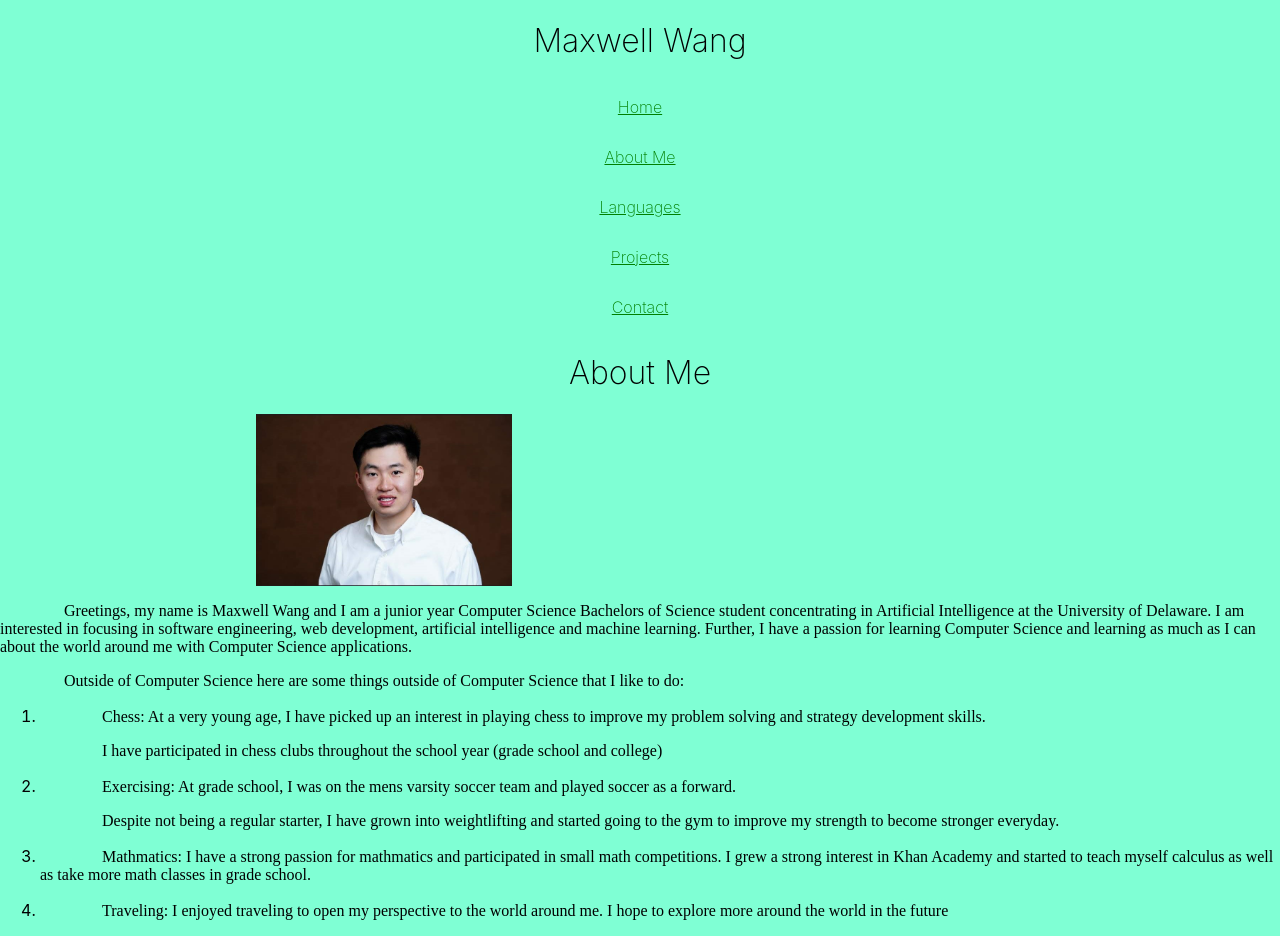
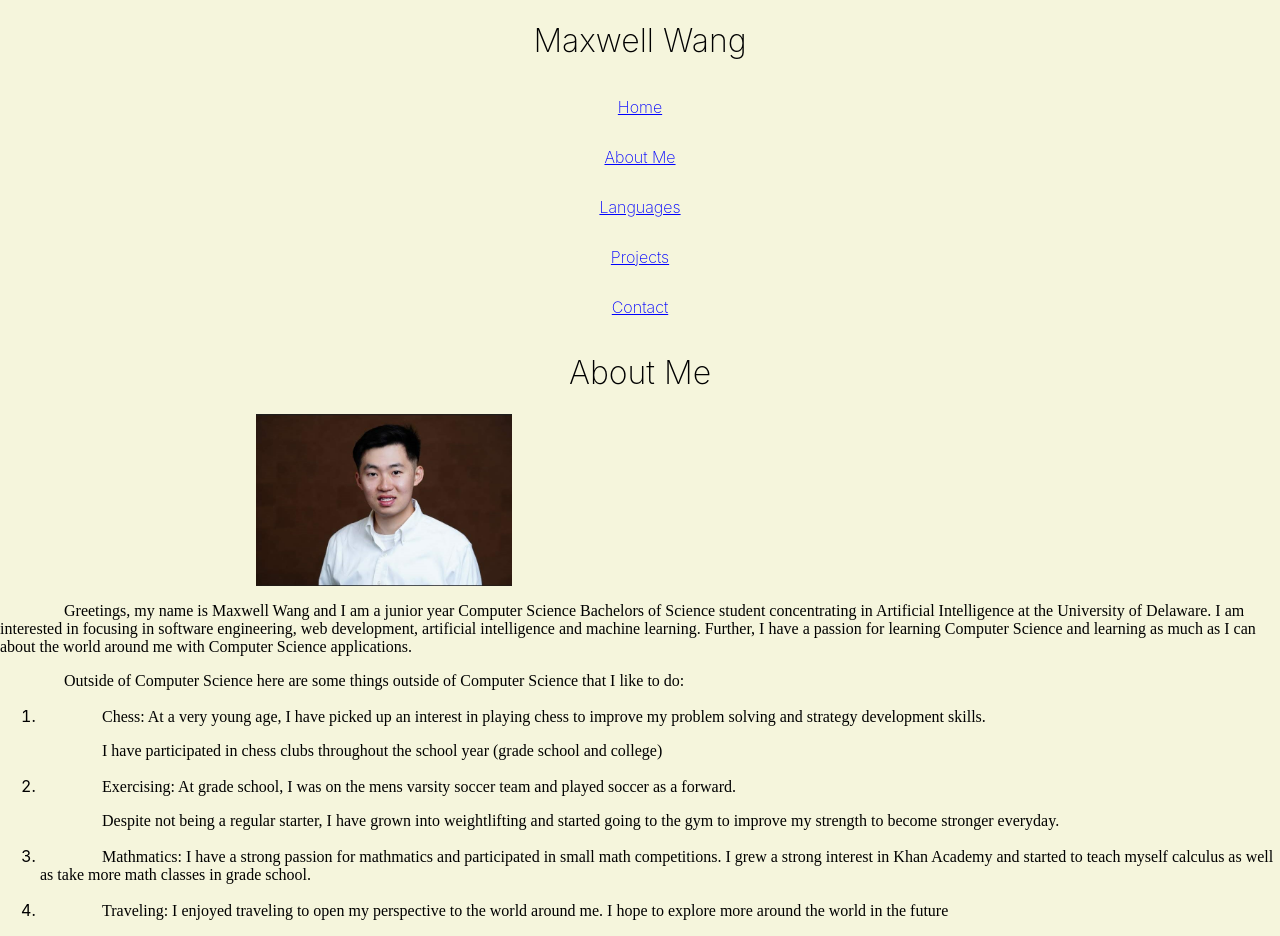
Before and after one commit to mwang840/maxwangdev, a React (Create React App) app: page /aboutme in a window 1280 px wide. Built offline with nearby package versions, Linux system fonts and the light colour scheme.

Commit message:
changed coloring of the link

```diff
--- a/public/index.html
+++ b/public/index.html
@@ -26,7 +26,7 @@
     -->
     <title>Maxwell Wang</title>
   </head>
-  <body style="background-color: aquamarine">
+  <body style="background-color: beige">
   <body>
     <noscript>You need to enable JavaScript to run this app.</noscript>
     <div id="root"></div>
--- a/src/components/AboutMe.css
+++ b/src/components/AboutMe.css
@@ -21,7 +21,7 @@ img {
 a{
     display: block;
     font-weight: 200;
-    color: green;
+    color: blue;
     border-top: 10px;
     border-bottom: 10px;
     border-left: 10px;
```
